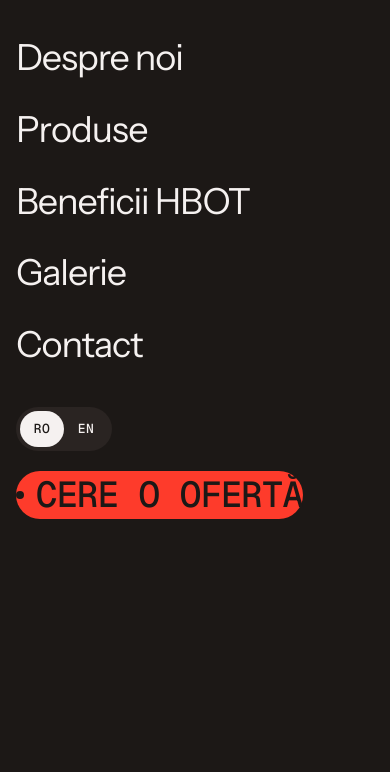
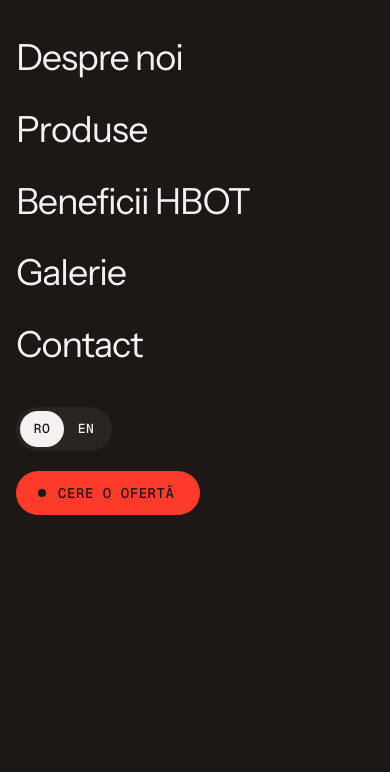
Before and after one commit to EduardHLP/proiect-ase-oxyhelp, a plain HTML site: page index.html in a window 390 px wide. Both pictures are taken after a click on the button "MENIU". Shown: the part 72-844 px from the top of the page. Drawn offline with nearby package versions, Linux system fonts and the light colour scheme.

Commit message:
Corectează butonul din meniu
Co-Authored-By: Claude Fable 5.2 <noreply@anthropic.com>

```diff
--- a/assets/style.css
+++ b/assets/style.css
@@ -85,9 +85,9 @@ strong, b { font-weight: 600; }
 .top__logo { display: block; flex: none; }
 .top__logo img { height: 30px; width: auto; }
 .top__nav { margin-left: auto; display: flex; align-items: center; gap: clamp(16px, 2.2vw, 34px); }
-.top__nav a { font-size: var(--t-body); text-decoration: none; padding: 10px 0; position: relative; }
-.top__nav a::after { content: ""; position: absolute; left: 0; right: 0; bottom: 4px; height: 2px; background: currentColor; transform: scaleX(0); transform-origin: left; transition: transform .35s var(--ease); }
-.top__nav a:hover::after, .top__nav a[aria-current="page"]::after { transform: scaleX(1); }
+.top__nav a:not(.btn) { font-size: var(--t-body); text-decoration: none; padding: 10px 0; position: relative; }
+.top__nav a:not(.btn)::after { content: ""; position: absolute; left: 0; right: 0; bottom: 4px; height: 2px; background: currentColor; transform: scaleX(0); transform-origin: left; transition: transform .35s var(--ease); }
+.top__nav a:not(.btn):hover::after, .top__nav a[aria-current="page"]::after { transform: scaleX(1); }
 .lang { display: inline-flex; background: var(--paper-lo); border-radius: 999px; padding: 4px; }
 .lang button { border: 0; background: transparent; color: var(--ink); font: 500 .8125rem/1 var(--mono); letter-spacing: .04em; padding: 10px 12px; border-radius: 999px; cursor: pointer; min-width: 44px; min-height: 36px; }
 .lang button[aria-pressed="true"] { background: var(--ink); color: var(--paper); }
@@ -102,7 +102,7 @@ strong, b { font-weight: 600; }
   .menu-btn { display: inline-flex; margin-left: auto; align-items: center; min-height: 44px; padding: 0 18px; border: 0; border-radius: 999px; background: var(--ink); color: var(--paper); font: 500 .8125rem/1 var(--mono); letter-spacing: .04em; text-transform: uppercase; cursor: pointer; }
   .top--over .menu-btn { background: var(--paper-hi); color: var(--ink); }
   .top__nav { display: none; position: fixed; inset: 0; z-index: 30; margin: 0; padding: 96px var(--m) 32px; background: var(--ink); color: var(--paper); flex-direction: column; align-items: flex-start; gap: 4px; overflow-y: auto; }
-  .top__nav a { font-size: 2.25rem; letter-spacing: -0.03em; padding: 6px 0; }
+  .top__nav a:not(.btn) { font-size: 2.25rem; letter-spacing: -0.03em; padding: 6px 0; }
   .top__nav .lang { margin-top: 24px; background: var(--ink-2); }
   .top__nav .lang button { color: var(--paper); }
   .top__nav .lang button[aria-pressed="true"] { background: var(--paper); color: var(--ink); }
```
